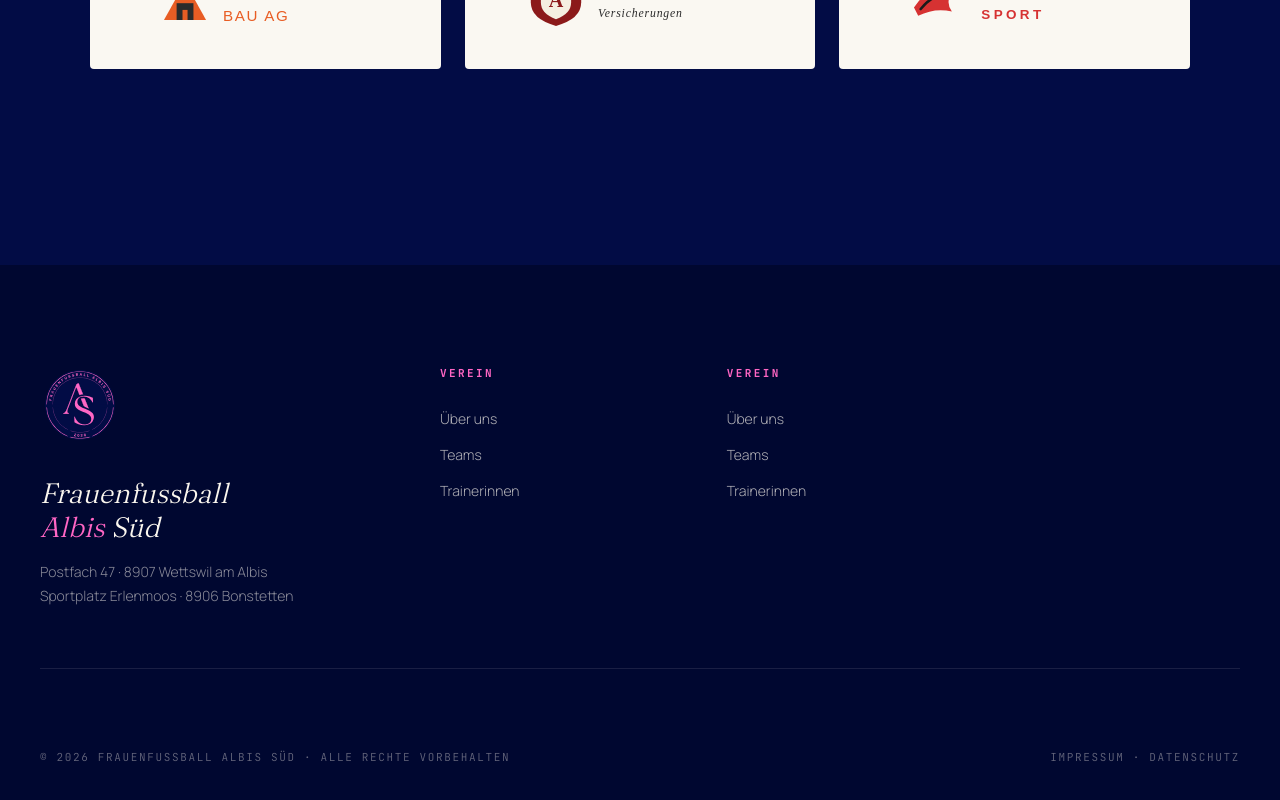
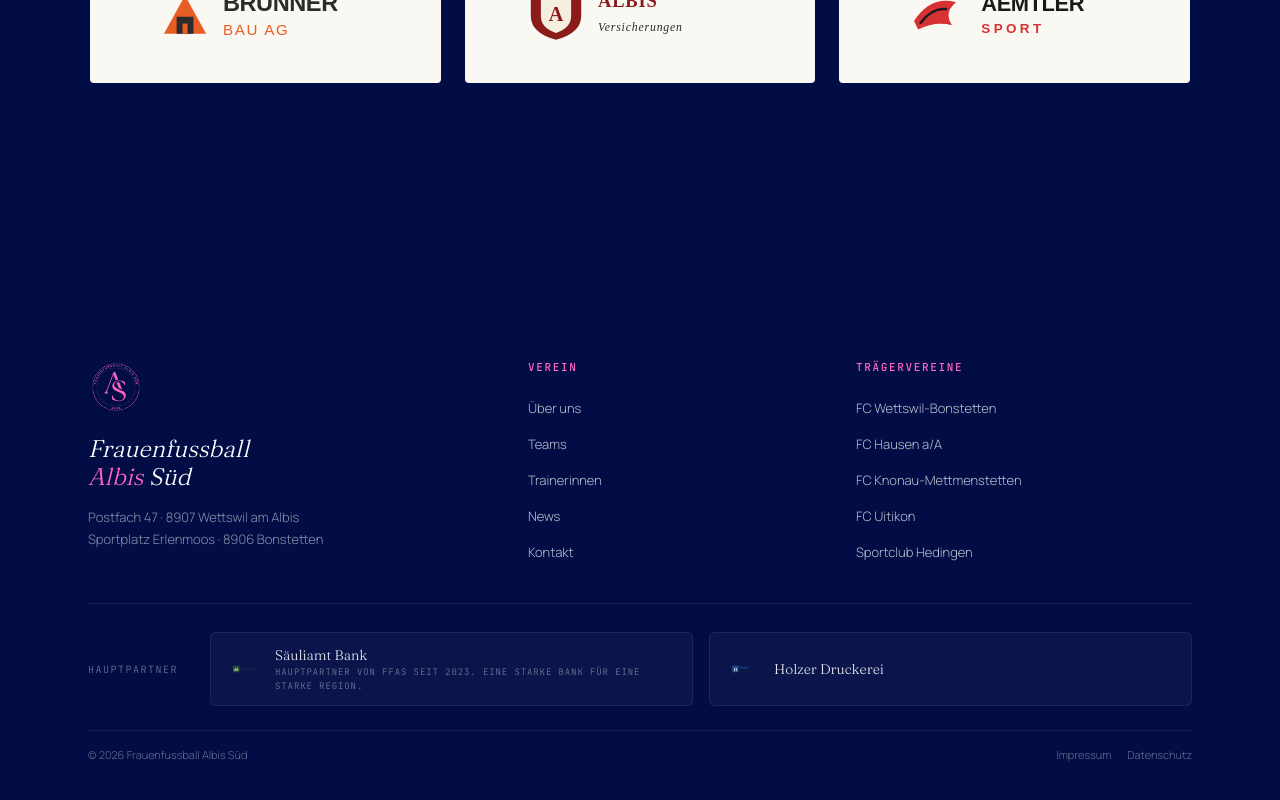
Before and after one commit to fab0802/ffas, a Next.js app: page / in a window 1280 px wide. Shown: the part 766-1566 px from the top of the page. Built offline with nearby package versions, Linux system fonts and the light colour scheme.

Commit message:
added main sponsors to footer

```diff
--- a/src/components/layout/Footer.module.css
+++ b/src/components/layout/Footer.module.css
@@ -1,133 +1,206 @@
 .footer {
-  padding: 100px 40px 40px;
-  background: var(--navy-deep);
-  position: relative;
-  overflow: hidden;
+  background: var(--navy);
+  color: #ffffff;
+  padding: 80px 0 24px;
 }
 
-/* ─── 4-Spalten-Grid: Brand-Block links breiter als die Link-Spalten ───── */
-.grid {
-  display: grid;
-  grid-template-columns: 1.5fr 1fr 1fr 1fr;
-  gap: 60px;
-  margin-bottom: 80px;
-  padding-bottom: 60px;
-  border-bottom: 1px solid rgba(250, 246, 238, 0.1);
-  position: relative;
-  z-index: 2;
+.inner {
+  max-width: 1200px;
+  margin: 0 auto;
+  padding: 0 48px;
 }
 
-/* ─── Brand-Spalte (Logo, Vereinsname, Adresse) ────────────────────────── */
-.brand .logo {
-  width: 80px;
-  height: 80px;
-  border-radius: 50%;
-  margin-bottom: 26px;
+/* ═══ TOP: 3 Spalten ═══ */
+.columns {
+  display: grid;
+  grid-template-columns: 1.4fr 1fr 1.2fr;
+  gap: 48px;
+  padding-bottom: 40px;
 }
 
-.brand h4 {
+.brand {
+  display: flex;
+  flex-direction: column;
+}
+
+.logo {
+  margin-bottom: 20px;
+}
+
+.wordmark {
   font-family: var(--serif);
   font-style: italic;
-  font-weight: 300;
-  font-size: 28px;
+  font-size: 1.5rem;
   line-height: 1.2;
-  margin-bottom: 16px;
+  margin-bottom: 14px;
 }
 
-.brand p {
-  font-size: 14px;
-  color: rgba(250, 246, 238, 0.55);
-  line-height: 1.7;
-  max-width: 320px;
+.accent {
+  color: var(--pink);
 }
 
-/* ─── Link-Spalten (Verein, Mitmachen, Kontakt) ────────────────────────── */
-.col h5 {
+.address {
+  font-style: normal;
+  font-size: 0.8125rem;
+  color: rgba(255, 255, 255, 0.55);
+  line-height: 1.7;
+}
+
+.column {
+  display: flex;
+  flex-direction: column;
+}
+
+.heading {
   font-family: var(--mono);
-  font-size: 11px;
-  letter-spacing: 0.22em;
+  font-size: 0.6875rem;
+  font-weight: 500;
+  letter-spacing: 0.15em;
   text-transform: uppercase;
   color: var(--pink);
-  margin-bottom: 24px;
+  margin: 0 0 20px;
 }
 
-.col ul {
+.list {
   list-style: none;
   padding: 0;
   margin: 0;
+  display: flex;
+  flex-direction: column;
+  gap: 12px;
 }
 
-.col li {
-  margin-bottom: 12px;
+.list a,
+.list span {
+  font-size: 0.8125rem;
+  color: rgba(255, 255, 255, 0.75);
+  text-decoration: none;
+  transition: color 0.2s ease;
 }
 
-.col a {
-  color: rgba(250, 246, 238, 0.7);
-  text-decoration: none;
-  font-size: 14px;
-  transition: color 0.3s;
-}
-
-.col a:hover {
+.list a:hover {
   color: var(--pink);
 }
 
-/* ─── Untere Zeile: Copyright + Impressum/Datenschutz ──────────────────── */
+/* ═══ SPONSOREN-STREIFEN ═══ */
+.sponsors {
+  border-top: 1px solid rgba(255, 255, 255, 0.08);
+  padding: 28px 0 24px;
+  display: flex;
+  align-items: center;
+  gap: 32px;
+}
+
+.sponsorsLabel {
+  font-family: var(--mono);
+  font-size: 0.625rem;
+  letter-spacing: 0.15em;
+  text-transform: uppercase;
+  color: rgba(255, 255, 255, 0.4);
+  white-space: nowrap;
+}
+
+.sponsorsList {
+  display: flex;
+  gap: 16px;
+  flex: 1;
+}
+
+.sponsorCard {
+  background: rgba(255, 255, 255, 0.04);
+  border: 1px solid rgba(255, 255, 255, 0.08);
+  border-radius: 6px;
+  padding: 12px 20px;
+  display: flex;
+  align-items: center;
+  gap: 12px;
+  flex: 1;
+  text-decoration: none;
+  color: inherit;
+  transition:
+    background 0.2s ease,
+    border-color 0.2s ease;
+}
+
+.sponsorCard:hover {
+  background: rgba(255, 255, 255, 0.06);
+  border-color: rgba(255, 255, 255, 0.15);
+}
+
+.sponsorText {
+  display: flex;
+  flex-direction: column;
+}
+
+.sponsorName {
+  font-family: var(--serif);
+  font-size: 0.875rem;
+  color: rgba(255, 255, 255, 0.9);
+}
+
+.sponsorTagline {
+  font-family: var(--mono);
+  font-size: 0.5625rem;
+  letter-spacing: 0.1em;
+  text-transform: uppercase;
+  color: rgba(255, 255, 255, 0.4);
+}
+
+/* ═══ BOTTOM-BAR ═══ */
 .bottom {
+  border-top: 1px solid rgba(255, 255, 255, 0.08);
+  padding-top: 16px;
   display: flex;
   justify-content: space-between;
-  align-items: center;
-  font-family: var(--mono);
-  font-size: 11px;
-  letter-spacing: 0.15em;
-  text-transform: uppercase;
-  color: rgba(250, 246, 238, 0.4);
-  position: relative;
-  z-index: 2;
+  font-size: 0.6875rem;
+  color: rgba(255, 255, 255, 0.4);
 }
 
-.bottom a {
-  color: rgba(250, 246, 238, 0.4);
-  text-decoration: none;
+.legalLinks {
+  display: flex;
+  gap: 16px;
 }
 
-.bottom a:hover {
-  color: var(--pink);
+.legalLinks a {
+  color: inherit;
+  text-decoration: none;
+  transition: color 0.2s ease;
 }
 
-/* ─── Riesige, blass-pinke Jahreszahl im Hintergrund ───────────────────── */
-.big {
-  position: absolute;
-  left: 40px;
-  bottom: -30px;
-  font-family: var(--serif);
-  font-weight: 900;
-  font-style: italic;
-  font-size: clamp(120px, 18vw, 280px);
-  line-height: 0.85;
-  letter-spacing: -0.04em;
-  color: rgba(255, 102, 195, 0.06);
-  pointer-events: none;
-  user-select: none;
-  z-index: 1;
+.legalLinks a:hover {
+  color: rgba(255, 255, 255, 0.7);
 }
 
-/* ─── Mobile ───────────────────────────────────────────────────────────── */
-@media (max-width: 880px) {
+/* ═══ MOBILE ═══ */
+@media (max-width: 900px) {
   .footer {
-    padding: 60px 22px 30px;
+    padding: 56px 0 24px;
   }
 
-  .grid {
-    grid-template-columns: 1fr 1fr;
+  .inner {
+    padding: 0 24px;
+  }
+
+  .columns {
+    grid-template-columns: 1fr;
     gap: 40px;
-    margin-bottom: 50px;
-    padding-bottom: 40px;
+    padding-bottom: 32px;
+  }
+
+  .sponsors {
+    flex-direction: column;
+    align-items: flex-start;
+    gap: 16px;
+  }
+
+  .sponsorsList {
+    width: 100%;
+    flex-direction: column;
   }
 
   .bottom {
     flex-direction: column;
-    gap: 16px;
-    text-align: center;
+    gap: 12px;
+    text-align: left;
   }
 }
--- a/src/components/layout/Footer.tsx
+++ b/src/components/layout/Footer.tsx
@@ -1,72 +1,140 @@
 import Image from "next/image";
+import Link from "next/link";
+import { clubs } from "@/data/clubs";
+import { sponsors } from "@/data/sponsors";
 import styles from "./Footer.module.css";
 
 export default function Footer() {
+  const hauptpartner = sponsors.filter((s) => s.tier === "haupt");
+  const year = new Date().getFullYear();
+
   return (
-    <footer id="kontakt" className={styles.footer}>
-      <div className={styles.grid}>
+    <footer className={styles.footer}>
+      <div className={styles.inner}>
+        {/* ═══ TOP: 3 Spalten ═══ */}
+        <div className={styles.columns}>
+          {/* Marke */}
           <div className={styles.brand}>
             <Image
               src="/ffas-logo.svg"
               alt="FFAS"
-            width={80}
-            height={80}
+              width={56}
+              height={56}
               className={styles.logo}
             />
-          <h4>
+            <div className={styles.wordmark}>
               Frauenfussball
               <br />
-            <em style={{ color: "var(--pink)", fontStyle: "italic" }}>
-              Albis
-            </em>{" "}
-            Süd
-          </h4>
-          <p>
+              <span className={styles.accent}>Albis</span> Süd
+            </div>
+            <address className={styles.address}>
               Postfach 47 · 8907 Wettswil am Albis
               <br />
               Sportplatz Erlenmoos · 8906 Bonstetten
-          </p>
+            </address>
           </div>
 
-        <div className={styles.col}>
-          <h5>Verein</h5>
-          <ul>
+          {/* Verein */}
+          <nav className={styles.column} aria-labelledby="footer-verein">
+            <h2 id="footer-verein" className={styles.heading}>
+              Verein
+            </h2>
+            <ul className={styles.list}>
               <li>
-              <a href="#manifest">Über uns</a>
+                <Link href="/ueber-uns">Über uns</Link>
               </li>
               <li>
-              <a href="#teams">Teams</a>
+                <Link href="/teams">Teams</Link>
               </li>
               <li>
-              <a href="#">Trainerinnen</a>
+                <Link href="/trainerinnen">Trainerinnen</Link>
+              </li>
+              <li>
+                <Link href="/news">News</Link>
+              </li>
+              <li>
+                <Link href="/kontakt">Kontakt</Link>
               </li>
             </ul>
+          </nav>
+
+          {/* Trägervereine */}
+          <nav className={styles.column} aria-labelledby="footer-clubs">
+            <h2 id="footer-clubs" className={styles.heading}>
+              Trägervereine
+            </h2>
+            <ul className={styles.list}>
+              {clubs.map((club) => (
+                <li key={club.slug}>
+                  {club.website ? (
+                    <a
+                      href={club.website}
+                      target="_blank"
+                      rel="noopener noreferrer"
+                    >
+                      {club.name}
+                    </a>
+                  ) : (
+                    <span>{club.name}</span>
+                  )}
+                </li>
+              ))}
+            </ul>
+          </nav>
         </div>
 
-        <div className={styles.col}>
-          <h5>Verein</h5>
-          <ul>
-            <li>
-              <a href="#manifest">Über uns</a>
-            </li>
-            <li>
-              <a href="#teams">Teams</a>
-            </li>
-            <li>
-              <a href="#">Trainerinnen</a>
-            </li>
-          </ul>
+        {/* ═══ SPONSOREN-STREIFEN ═══ */}
+        <div className={styles.sponsors}>
+          <span className={styles.sponsorsLabel}>Hauptpartner</span>
+          <div className={styles.sponsorsList}>
+            {hauptpartner.map((sponsor) => {
+              const content = (
+                <>
+                  <Image
+                    src={sponsor.logoSrc}
+                    alt={sponsor.name}
+                    width={32}
+                    height={32}
+                    className={styles.sponsorLogo}
+                  />
+                  <div className={styles.sponsorText}>
+                    <span className={styles.sponsorName}>{sponsor.name}</span>
+                    {sponsor.description && (
+                      <span className={styles.sponsorTagline}>
+                        {sponsor.description}
+                      </span>
+                    )}
+                  </div>
+                </>
+              );
+
+              return sponsor.websiteUrl ? (
+                <a
+                  key={sponsor.slug}
+                  href={sponsor.websiteUrl}
+                  target="_blank"
+                  rel="noopener noreferrer"
+                  className={styles.sponsorCard}
+                >
+                  {content}
+                </a>
+              ) : (
+                <div key={sponsor.slug} className={styles.sponsorCard}>
+                  {content}
+                </div>
+              );
+            })}
+          </div>
         </div>
 
-        {/* … weitere Spalten */}
+        {/* ═══ BOTTOM-BAR ═══ */}
+        <div className={styles.bottom}>
+          <span>© {year} Frauenfussball Albis Süd</span>
+          <div className={styles.legalLinks}>
+            <Link href="/impressum">Impressum</Link>
+            <Link href="/datenschutz">Datenschutz</Link>
           </div>
-
-      <div className={styles.bottom}>
-        <span>© 2026 Frauenfussball Albis Süd · Alle Rechte vorbehalten</span>
-        <span>
-          <a href="/impressum">Impressum</a> ·{" "}
-          <a href="/datenschutz">Datenschutz</a>
-        </span>
+        </div>
       </div>
     </footer>
   );
--- a/src/data/sponsors.ts
+++ b/src/data/sponsors.ts
@@ -39,7 +39,7 @@ export const sponsors: Sponsor[] = [
   {
     slug: "holzer-druck",
     name: "Holzer Druckerei",
-    tier: "basic",
+    tier: "haupt",
     logoSrc: "/sponsors/holzer-druck.svg",
     websiteUrl: "https://www.holzer-druck.example",
   },
```
Also changed, not shown: 1 other file (tests, documents, lock files or other folders). Lines whose indentation alone changed are shown as unchanged.
